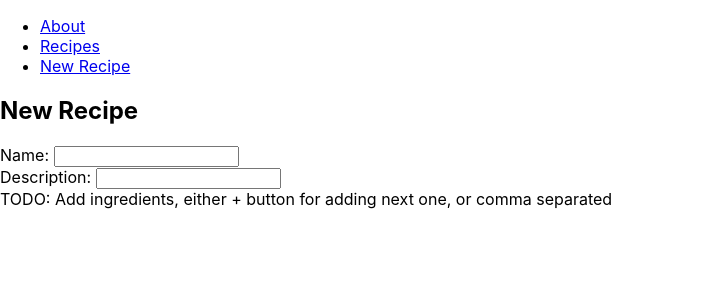
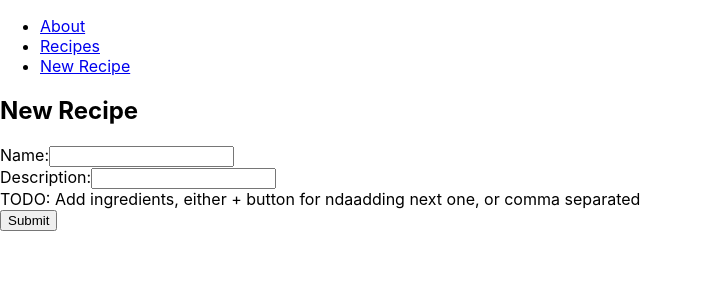
Before and after one commit to matildasmeds/react-exercise, a React (Create React App) app: page /recipes/new in a window 1280 px wide. Shown: the top 300 px of the page, without its empty margins (0-703 px from the left). Built offline with nearby package versions, Linux system fonts and the light colour scheme.

Commit message:
Store Recipe name & description to backend

```diff
--- a/src/RecipesNew.js
+++ b/src/RecipesNew.js
@@ -4,26 +4,41 @@ class RecipesNew extends Component {
   constructor(props) {
     super(props);
     this.state = { name: '', description: '', ingredients: [] };
+    this.saveRecipe = this.saveRecipe.bind(this);
   }
 
   async saveRecipe() {
-    const url = 'http://localhost:8000/api/recipes';
+    const url = 'http://localhost:8000/api/recipe/';
     const payload = {
       name: this.state.name,
       description: this.state.description,
       ingredients: this.state.ingredients
     };
+    console.log(payload);
+    const response = await fetch(url, {
+      method: 'POST',
+      headers: {
+        'Content-type': 'application/json'
+      },
+      body: JSON.stringify(payload)
+    });
   }
 
   // TODO: Make responsive if there is time
   render() {
     return <div>
       <h2>New Recipe</h2>
-      <form>
-        <span>Name: <input type='text' name='name'></input></span><br/>
-        <span>Description: <input type='text'></input></span><br/>
-        <span>TODO: Add ingredients, either + button for adding next one, or comma separated</span><br/>
-      </form>
+      <div>Name:
+        <input type='text'
+               onChange={e => this.setState({name: e.target.value})}>
+        </input>
+      </div>
+      <div>Description:
+        <input type='text'
+               onChange={e => this.setState({description: e.target.value})}>
+        </input></div>
+      <div>TODO: Add ingredients, either + button for ndaadding next one, or comma separated</div>
+      <div><button onClick={this.saveRecipe}>Submit</button></div>
     </div>;
   }
 }
```
